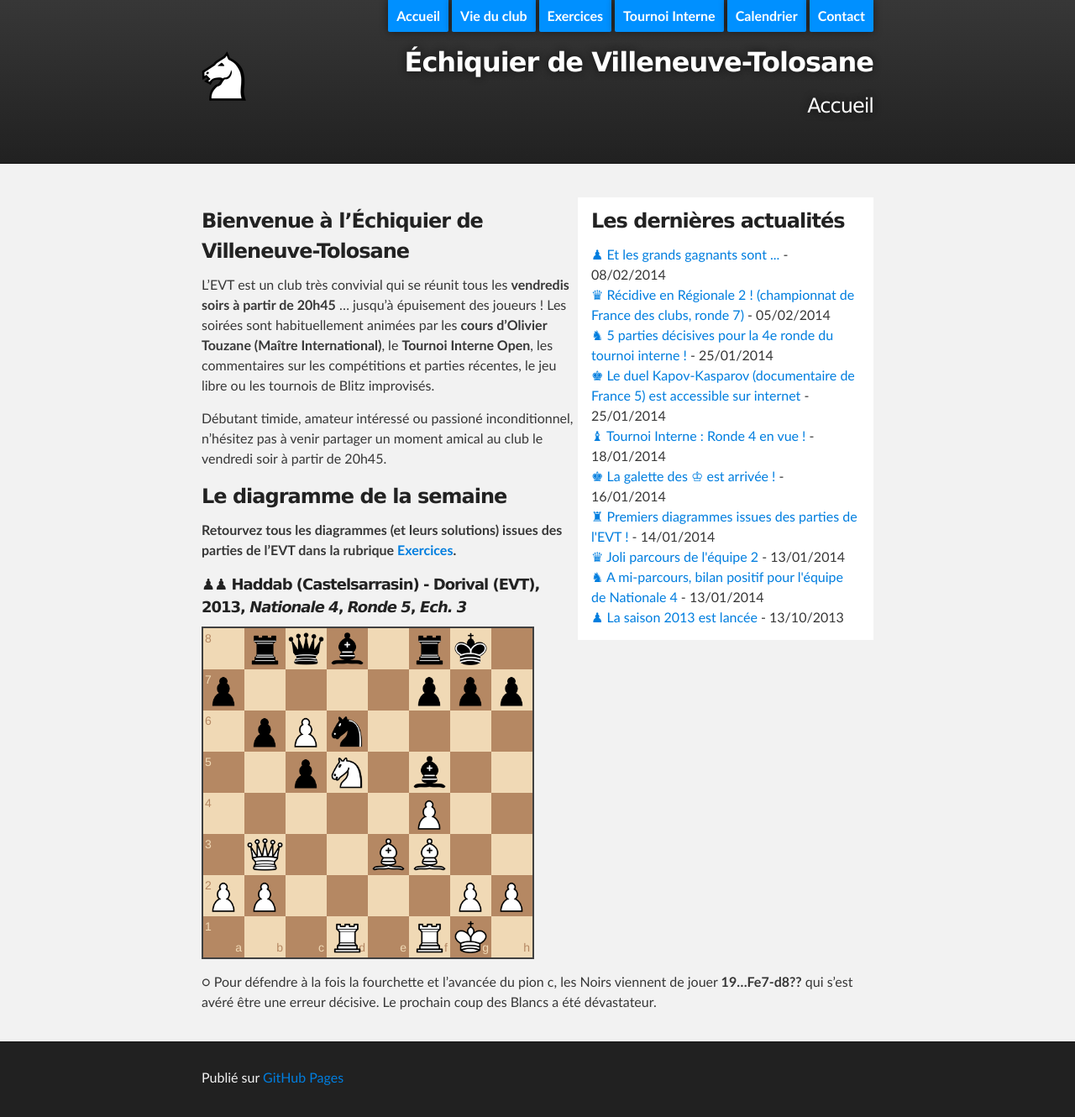
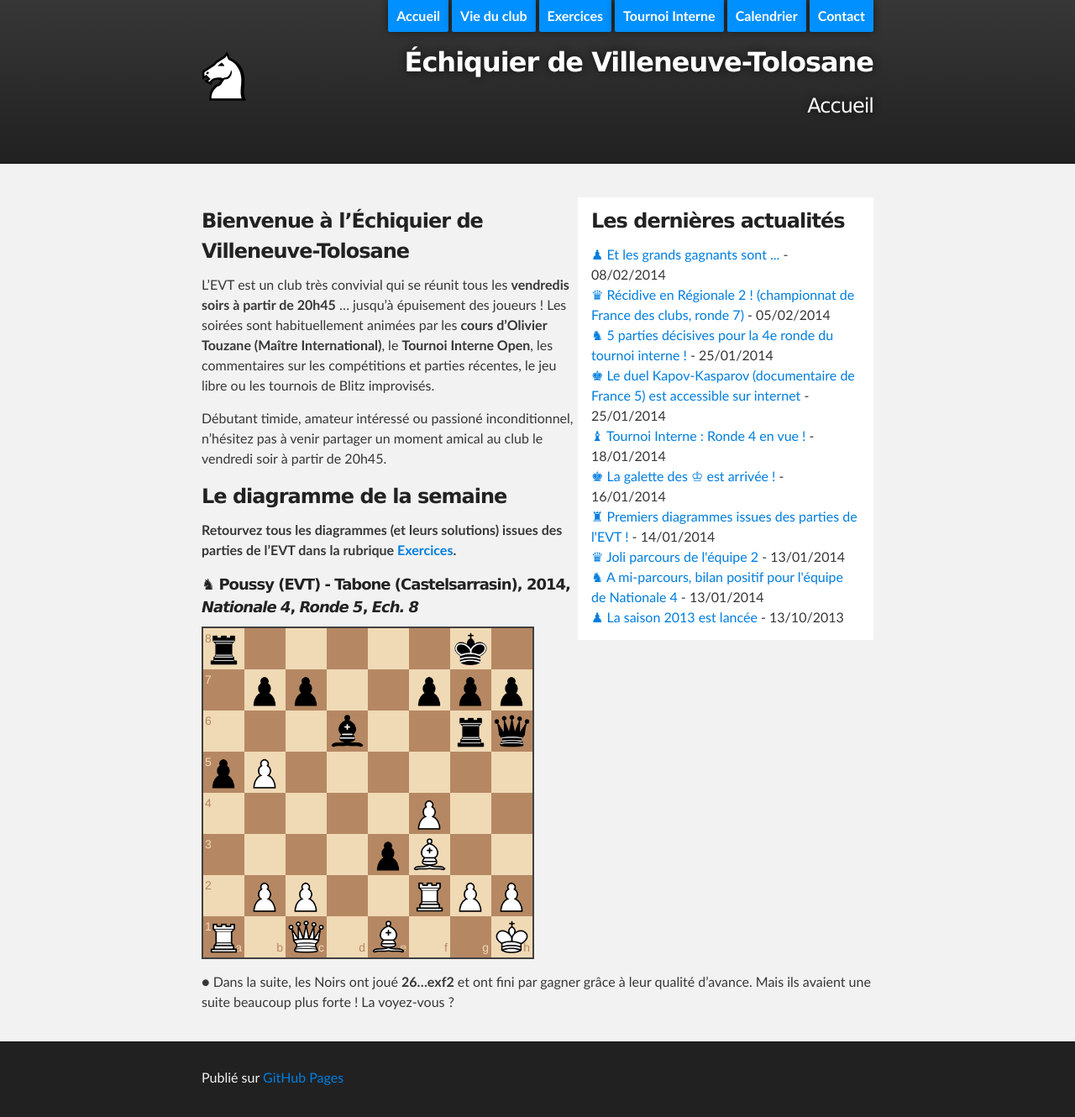
Before and after one commit to echiquier-villeneuve-tolosane/echiquier-villeneuve-tolosane.github.io, a Jekyll site: the page built from index.md, in a window 1280 px wide. Shown: the whole page at 84% size. Built offline with Jekyll 4.4.1, drawn with Linux system fonts in a browser that asks for light colours; nearby versions of some CDN libraries.

Commit message:
Updated index.md

```diff
--- a/index.md
+++ b/index.md
@@ -15,8 +15,8 @@
 
 **Retourvez tous les diagrammes (et leurs solutions) issues des parties de l'EVT dans la rubrique [Exercices](http://echiquier-villeneuve-tolosane.github.io/exercices.html "Exercices").**
 
-##### &#9823;&#9823;  **Haddab (Castelsarrasin) - Dorival (EVT)**, 2013, _Nationale 4_, _Ronde 5_, _Ech. 3_
+##### &#9822;  **Poussy (EVT) - Tabone (Castelsarrasin)**, 2014, _Nationale 4_, _Ronde 5_, _Ech. 8_
 
-`1rqb1rk1/p4ppp/1pPn4/2pN1b2/5P2/1Q2BB2/PP4PP/3R1RK1 w - - 5 20`
+`r5k1/1pp2ppp/3b2rq/pP6/5P2/4pB2/1PP2RPP/R1Q1B2K b - - 0 26`
 
-&#9675; Pour défendre à la fois la fourchette et l'avancée du pion c, les Noirs viennent de jouer **19...Fe7-d8??** qui s'est avéré être une erreur décisive. Le prochain coup des Blancs a été dévastateur.
+&#9679; Dans la suite, les Noirs ont joué **26...exf2** et ont fini par gagner grâce à leur qualité d'avance. Mais ils avaient une suite beaucoup plus forte ! La voyez-vous ?
```
